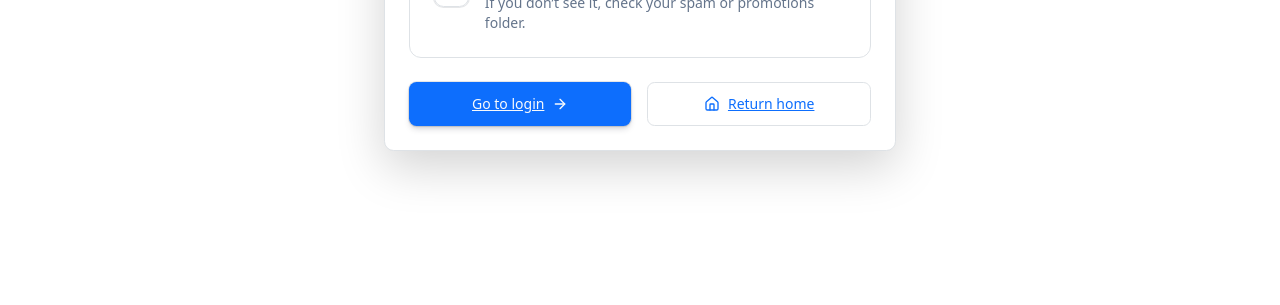
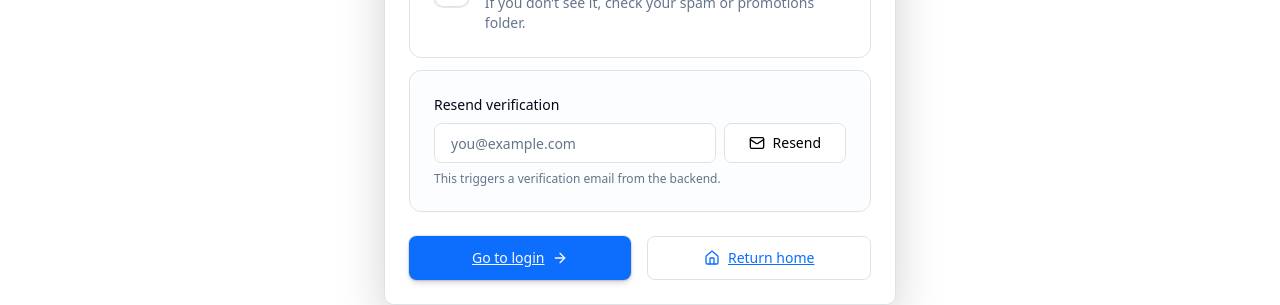
Before and after one commit to WhitelightningDev/foundyourpet, a React (Create React App) app: page /signup-success in a window 1280 px wide. Shown: the part 461-766 px from the top of the page. Built offline with nearby package versions, Linux system fonts and the light colour scheme; no server answers.

Commit message:
`Added resend verification functionality to SignupSuccess component and updated Signup page to store pending verification email in session storage`

```diff
--- a/src/components/SignupSuccess.js
+++ b/src/components/SignupSuccess.js
@@ -1,5 +1,6 @@
-import React from "react";
-import { Link } from "react-router-dom";
+import React, { useEffect, useMemo, useState } from "react";
+import axios from "axios";
+import { Link, useLocation } from "react-router-dom";
 import { ArrowRight, CheckCircle2, Home, Mail } from "lucide-react";
 
 import { Button } from "@/components/ui/button";
@@ -11,8 +12,91 @@ import {
   CardHeader,
   CardTitle,
 } from "@/components/ui/card";
+import { Input } from "@/components/ui/input";
+import { toast } from "sonner";
+import { API_BASE_URL } from "../config/api";
 
 const SignupSuccess = () => {
+  const location = useLocation();
+  const initialEmail = useMemo(() => {
+    const fromState = location?.state?.email;
+    if (typeof fromState === "string" && fromState.trim()) return fromState.trim();
+    try {
+      const fromStorage = sessionStorage.getItem("pendingVerificationEmail");
+      return (fromStorage || "").trim();
+    } catch {
+      return "";
+    }
+  }, [location?.state?.email]);
+
+  const [email, setEmail] = useState(initialEmail);
+  const [sending, setSending] = useState(false);
+
+  const resendVerification = async ({ auto, emailOverride } = {}) => {
+    const nextEmail = ((emailOverride ?? email) || "").trim();
+    if (!nextEmail) {
+      toast.error("Enter the email you signed up with.");
+      return;
+    }
+
+    if (auto) {
+      try {
+        const lastAttempt = Number(sessionStorage.getItem("verificationEmailLastAttempt") || "0");
+        const now = Date.now();
+        if (lastAttempt && now - lastAttempt < 60_000) return;
+        sessionStorage.setItem("verificationEmailLastAttempt", String(now));
+      } catch {
+        // no-op
+      }
+    }
+
+    setSending(true);
+    const endpoints = [
+      { method: "post", url: `${API_BASE_URL}/api/users/resend-verification`, data: { email: nextEmail } },
+      { method: "post", url: `${API_BASE_URL}/api/users/resend-verification-email`, data: { email: nextEmail } },
+      { method: "post", url: `${API_BASE_URL}/api/users/send-verification`, data: { email: nextEmail } },
+      { method: "post", url: `${API_BASE_URL}/api/users/send-verification-email`, data: { email: nextEmail } },
+      { method: "post", url: `${API_BASE_URL}/api/users/verify-email/resend`, data: { email: nextEmail } },
+    ];
+
+    try {
+      let lastError = null;
+      for (const req of endpoints) {
+        try {
+          const res = await axios({
+            method: req.method,
+            url: req.url,
+            data: req.data,
+          });
+          const ok = res?.status >= 200 && res?.status < 300;
+          if (ok) {
+            toast.success("Verification email sent. Check your inbox.");
+            return;
+          }
+        } catch (err) {
+          lastError = err;
+        }
+      }
+
+      const status = lastError?.response?.status;
+      const message =
+        lastError?.response?.data?.message ||
+        lastError?.response?.data?.msg ||
+        lastError?.message ||
+        "Could not send verification email.";
+      toast.error(status ? `${message} (HTTP ${status})` : message);
+    } finally {
+      setSending(false);
+    }
+  };
+
+  useEffect(() => {
+    if (!initialEmail) return;
+    setEmail(initialEmail);
+    resendVerification({ auto: true, emailOverride: initialEmail });
+    // eslint-disable-next-line react-hooks/exhaustive-deps
+  }, [initialEmail]);
+
   return (
     <main className="relative min-h-[calc(100vh-4rem)] bg-background px-4 py-12 text-foreground sm:py-16">
       <div className="pointer-events-none absolute inset-0 -z-10 bg-[radial-gradient(ellipse_at_top,rgba(27,182,168,0.18),transparent_55%)]" />
@@ -62,6 +146,32 @@ const SignupSuccess = () => {
                 </div>
               </div>
             </div>
+
+            <div className="rounded-xl border bg-muted/20 p-4">
+              <div className="text-sm font-medium">Resend verification</div>
+              <div className="mt-2 flex flex-col gap-2 sm:flex-row">
+                <Input
+                  value={email}
+                  onChange={(e) => setEmail(e.target.value)}
+                  placeholder="you@example.com"
+                  type="email"
+                  autoComplete="email"
+                />
+                <Button
+                  type="button"
+                  variant="outline"
+                  className="gap-2"
+                  onClick={() => resendVerification()}
+                  disabled={sending}
+                >
+                  <Mail className="h-4 w-4" />
+                  {sending ? "Sending…" : "Resend"}
+                </Button>
+              </div>
+              <div className="mt-2 text-xs text-muted-foreground">
+                This triggers a verification email from the backend.
+              </div>
+            </div>
           </CardContent>
 
           <CardFooter className="flex flex-col gap-3 sm:flex-row">
--- a/src/pages/Signup.jsx
+++ b/src/pages/Signup.jsx
@@ -1,5 +1,5 @@
 import React, { useState } from "react";
-import { Link } from "react-router-dom";
+import { Link, useNavigate } from "react-router-dom";
 import axios from "axios";
 import { API_BASE_URL } from "../config/api";
 import { toast } from "sonner";
@@ -12,6 +12,7 @@ import { Label } from "@/components/ui/label";
 import { Separator } from "@/components/ui/separator";
 
 function Signup() {
+  const navigate = useNavigate();
   const [formData, setFormData] = useState({
     name: "",
     surname: "",
@@ -97,9 +98,14 @@ function Signup() {
         );
 
         toast.success(response.data?.message || response.data?.msg || "Signup successful!");
+        try {
+          sessionStorage.setItem("pendingVerificationEmail", formData.email || "");
+        } catch {
+          // no-op
+        }
 
         setTimeout(() => {
-          window.location.href = "/signup-success";
+          navigate("/signup-success", { state: { email: formData.email || "" } });
         }, 2000);
       } catch (error) {
         if (error.response) {
```
